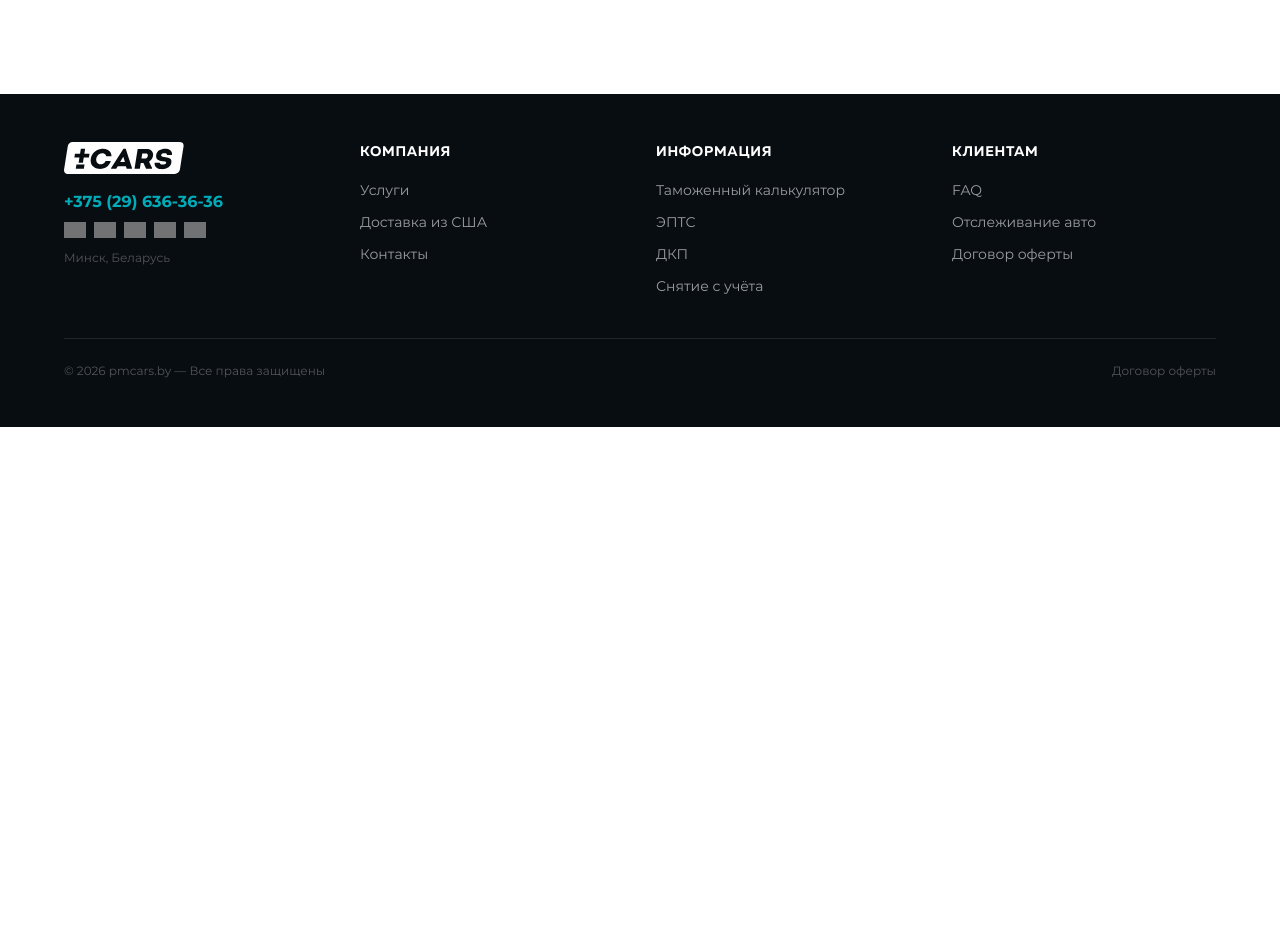
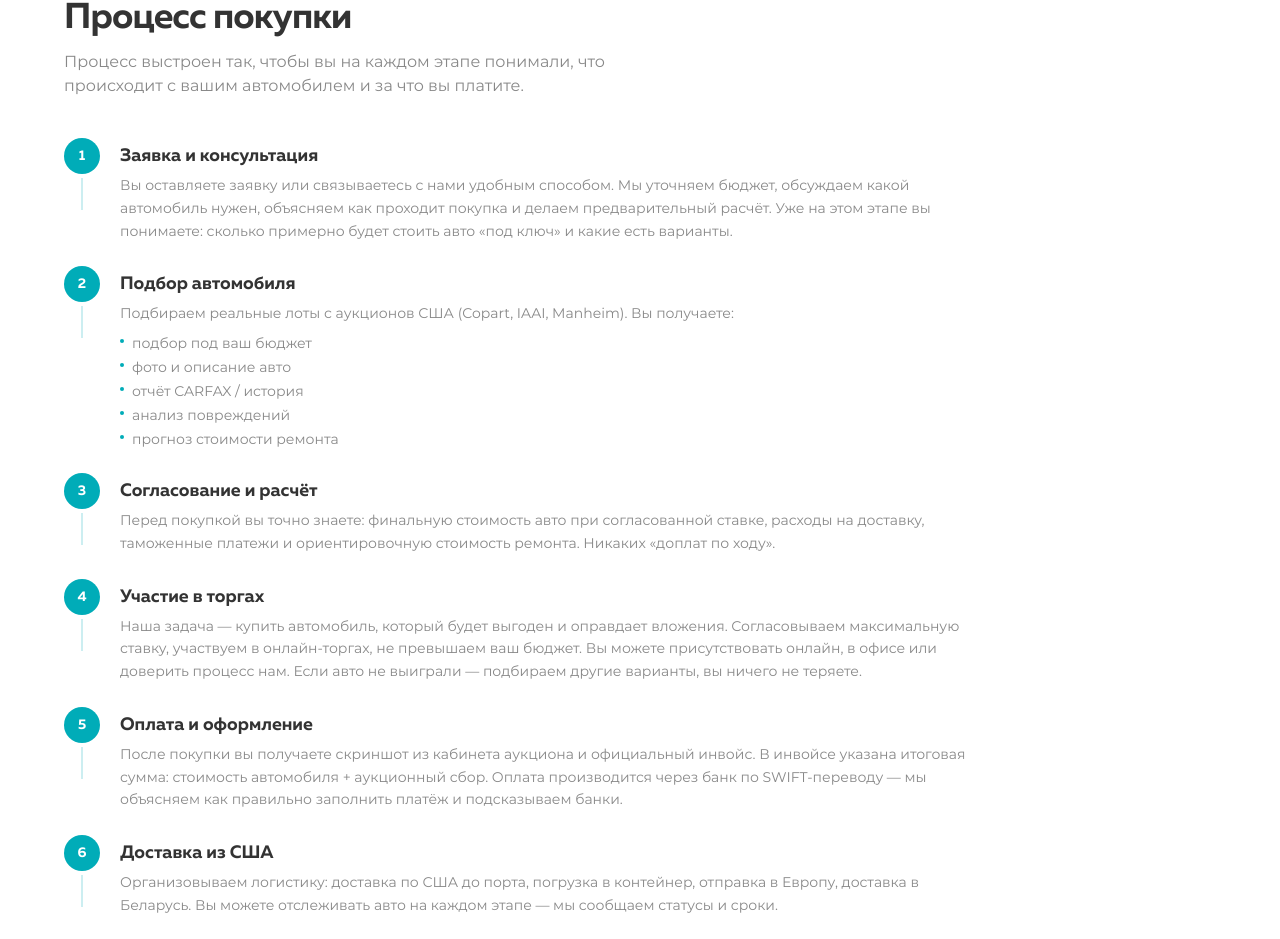
Before and after one commit to idzvilla/pmcars, a Next.js app: page /protsess in a window 1280 px wide. Shown: the part 847-1786 px from the top of the page. Before the commit the page ends 1274 px from the top, so only its background shows below. Built offline with nearby package versions, Linux system fonts and the light colour scheme; grey boxes are pictures that could not be loaded.

Commit message:
feat: protsess section 2 — 8-step purchase timeline

```diff
--- a/src/app/protsess/ProtsessPageClient.tsx
+++ b/src/app/protsess/ProtsessPageClient.tsx
@@ -9,6 +9,55 @@ const SECTIONS = [
   { id: 'dostavka', label: 'Доставка и растаможка' },
   { id: 'poluchenie', label: 'Получение авто в РБ' },
   { id: 'info', label: 'Полезная информация' },
+]
+
+const PURCHASE_STEPS = [
+  {
+    title: 'Заявка и консультация',
+    text: 'Вы оставляете заявку или связываетесь с нами удобным способом. Мы уточняем бюджет, обсуждаем какой автомобиль нужен, объясняем как проходит покупка и делаем предварительный расчёт. Уже на этом этапе вы понимаете: сколько примерно будет стоить авто «под ключ» и какие есть варианты.',
+    bullets: null,
+  },
+  {
+    title: 'Подбор автомобиля',
+    text: 'Подбираем реальные лоты с аукционов США (Copart, IAAI, Manheim). Вы получаете:',
+    bullets: [
+      'подбор под ваш бюджет',
+      'фото и описание авто',
+      'отчёт CARFAX / история',
+      'анализ повреждений',
+      'прогноз стоимости ремонта',
+    ],
+  },
+  {
+    title: 'Согласование и расчёт',
+    text: 'Перед покупкой вы точно знаете: финальную стоимость авто при согласованной ставке, расходы на доставку, таможенные платежи и ориентировочную стоимость ремонта. Никаких «доплат по ходу».',
+    bullets: null,
+  },
+  {
+    title: 'Участие в торгах',
+    text: 'Наша задача — купить автомобиль, который будет выгоден и оправдает вложения. Согласовываем максимальную ставку, участвуем в онлайн-торгах, не превышаем ваш бюджет. Вы можете присутствовать онлайн, в офисе или доверить процесс нам. Если авто не выиграли — подбираем другие варианты, вы ничего не теряете.',
+    bullets: null,
+  },
+  {
+    title: 'Оплата и оформление',
+    text: 'После покупки вы получаете скриншот из кабинета аукциона и официальный инвойс. В инвойсе указана итоговая сумма: стоимость автомобиля + аукционный сбор. Оплата производится через банк по SWIFT-переводу — мы объясняем как правильно заполнить платёж и подсказываем банки.',
+    bullets: null,
+  },
+  {
+    title: 'Доставка из США',
+    text: 'Организовываем логистику: доставка по США до порта, погрузка в контейнер, отправка в Европу, доставка в Беларусь. Вы можете отслеживать авто на каждом этапе — мы сообщаем статусы и сроки.',
+    bullets: null,
+  },
+  {
+    title: 'Таможенное оформление',
+    text: 'Помогаем пройти растаможку в Беларуси: подготовка документов, расчёт платежей, сопровождение процесса.',
+    bullets: null,
+  },
+  {
+    title: 'Получение автомобиля',
+    text: 'Вы получаете авто в Беларуси (Гомель или другой город). Проверяете автомобиль, оформляете документы. На каждом этапе вы знали: где находится ваш автомобиль, сколько уже потрачено и что будет дальше.',
+    bullets: null,
+  },
 ]
 
 export default function ProtsessPageClient() {
@@ -88,7 +137,56 @@ export default function ProtsessPageClient() {
               </div>
             </section>
 
-            {/* Sections 2–6 will be added here */}
+            {/* ── Section 2: Процесс покупки ── */}
+            <section
+              id="protsess"
+              className="pb-14 md:pb-16 border-b border-gray-100 mb-14 md:mb-16"
+            >
+              <h2 className="font-muller font-bold text-3xl md:text-4xl text-body tracking-tight mb-3">
+                Процесс покупки
+              </h2>
+              <p className="font-montserrat text-base text-muted mb-10 max-w-xl">
+                Процесс выстроен так, чтобы вы на каждом этапе понимали, что происходит с
+                вашим автомобилем и за что вы платите.
+              </p>
+              <div className="flex flex-col">
+                {PURCHASE_STEPS.map((step, i) => (
+                  <div key={step.title} className="flex gap-5 items-start">
+                    <div className="flex flex-col items-center flex-shrink-0">
+                      <div className="w-9 h-9 rounded-full bg-primary flex items-center justify-center text-white font-muller font-bold text-sm flex-shrink-0">
+                        {i + 1}
+                      </div>
+                      {i < PURCHASE_STEPS.length - 1 && (
+                        <div className="w-[2px] flex-1 min-h-[2rem] bg-primary/20 mt-1 mb-1" />
+                      )}
+                    </div>
+                    <div className={i < PURCHASE_STEPS.length - 1 ? 'pb-6' : ''}>
+                      <h3 className="font-muller font-bold text-lg text-body mb-1 pt-1">
+                        {step.title}
+                      </h3>
+                      <p className="font-montserrat text-sm text-muted leading-relaxed">
+                        {step.text}
+                      </p>
+                      {step.bullets && (
+                        <ul className="mt-2 flex flex-col gap-1">
+                          {step.bullets.map((b) => (
+                            <li
+                              key={b}
+                              className="font-montserrat text-sm text-muted flex items-start gap-2"
+                            >
+                              <span className="mt-1.5 w-1 h-1 rounded-full bg-primary flex-shrink-0" />
+                              {b}
+                            </li>
+                          ))}
+                        </ul>
+                      )}
+                    </div>
+                  </div>
+                ))}
+              </div>
+            </section>
+
+            {/* Sections 3–6 will be added here */}
           </div>
 
           {/* Right sidebar — desktop only */}
```
